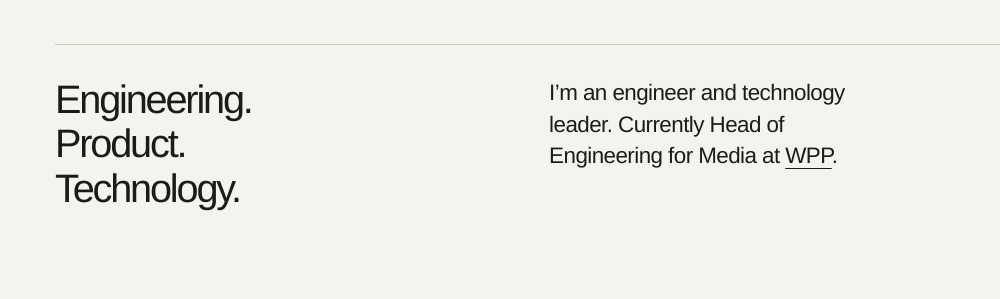
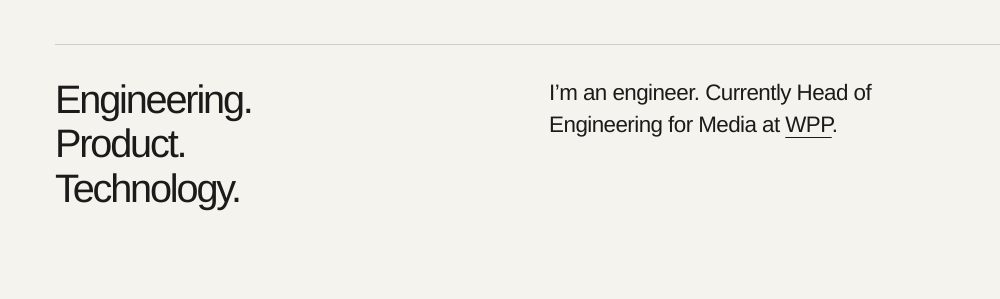
Before and after one commit to jamiemills/jamie.name, a plain HTML site: page index.html in a window 1280 px wide. Shown: the part 405-704 px from the top of the page, 0-1000 px from the left. Drawn offline with Linux system fonts and the light colour scheme.

Commit message:
Simplify the introduction to engineer

```diff
--- a/index.html
+++ b/index.html
@@ -4,7 +4,7 @@
     <meta charset="utf-8">
     <meta name="viewport" content="width=device-width, initial-scale=1">
     <meta name="theme-color" content="#f4f3ee">
-    <meta name="description" content="Jamie Mills. Engineer and technology leader. Head of Engineering for Media at WPP. London, UK.">
+    <meta name="description" content="Jamie Mills. Engineer. Head of Engineering for Media at WPP. London, UK.">
     <title>Jamie Mills</title>
     <link rel="icon" href="favicon.svg" type="image/svg+xml">
     <script src="theme.js"></script>
@@ -23,7 +23,7 @@
 
         <div class="intro-grid">
           <p class="discipline">Engineering.<br>Product.<br>Technology.</p>
-          <p class="intro-copy">I’m an engineer and technology leader. Currently Head of Engineering for Media at <a href="https://www.wpp.com/">WPP</a>.</p>
+          <p class="intro-copy">I’m an engineer. Currently Head of Engineering for Media at <a href="https://www.wpp.com/">WPP</a>.</p>
 
           <a class="profile-link" href="https://www.linkedin.com/in/jamiemills/" target="_blank" rel="noopener noreferrer" aria-label="Jamie Mills on LinkedIn (opens in a new tab)">
             <svg viewBox="0 0 100 100" fill="none" aria-hidden="true">
```
